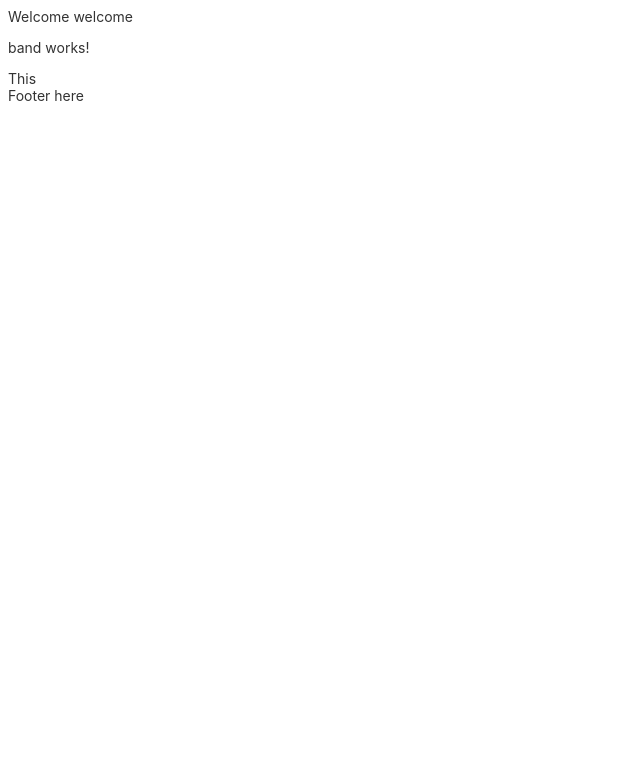
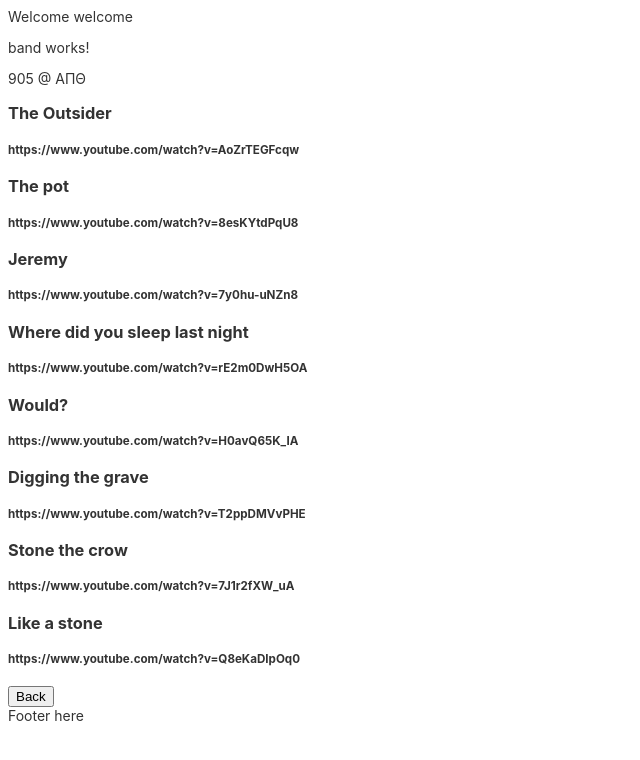
Before and after one commit to Peteropon/ng-video-archive, an Angular app: page /905apth in a window 1280 px wide. Shown: the top 760 px of the page, without its empty margins (0-640 px from the left). Built offline with nearby package versions, Linux system fonts and the light colour scheme.

Commit message:
Implemented service and back button on band comp.

```diff
--- a/src/app/band/band.component.html
+++ b/src/app/band/band.component.html
@@ -1,8 +1,9 @@
 <p>band works!</p>
 <div class="band-container">
-  <div class="band-name">This {{ band.bandName }}</div>
-  <div class="video-list-container" *ngFor="let video of band.videos">
+  <div class="band-name">{{ band?.bandName }}</div>
+  <div class="video-list-container" *ngFor="let video of band?.videos">
     <h3 class="video-title">{{ video.title }}</h3>
     <h5 class="video-url">{{ video.url }}</h5>
   </div>
 </div>
+<button (click)="onBack()">Back</button>
--- a/src/app/band/band.component.ts
+++ b/src/app/band/band.component.ts
@@ -1,22 +1,34 @@
-import { Component, Input, OnInit } from '@angular/core';
-import { ActivatedRoute } from '@angular/router';
+import { Component, OnInit } from '@angular/core';
+import { ActivatedRoute, Router } from '@angular/router';
 import { IBand } from '../band-list/band';
+import { BandService } from '../band-list/band-list.service';
 
 @Component({
   selector: 'va-band',
   templateUrl: './band.component.html',
-  styleUrls: ['./band.component.css']
+  styleUrls: ['./band.component.css'],
 })
 export class BandComponent implements OnInit {
-  @Input() band: IBand = {
+  band?: IBand = {
     bandName: '',
     path: '',
-    videos: []
+    videos: [],
+  };
+
+  constructor(
+    private bandService: BandService,
+    private route: ActivatedRoute,
+    private router: Router
+  ) {}
+
+  ngOnInit(): void {
+    const path = this.route.snapshot.paramMap.get('path');
+    if (path) {
+      this.band = this.bandService.getBand(path);
+    }
   }
 
-  constructor(private route: ActivatedRoute) {}
-
-  ngOnInit(): void {
-    const bandname = this.route.snapshot.paramMap.get('path')
+  onBack(): void {
+    this.router.navigate(['']);
   }
 }
```
